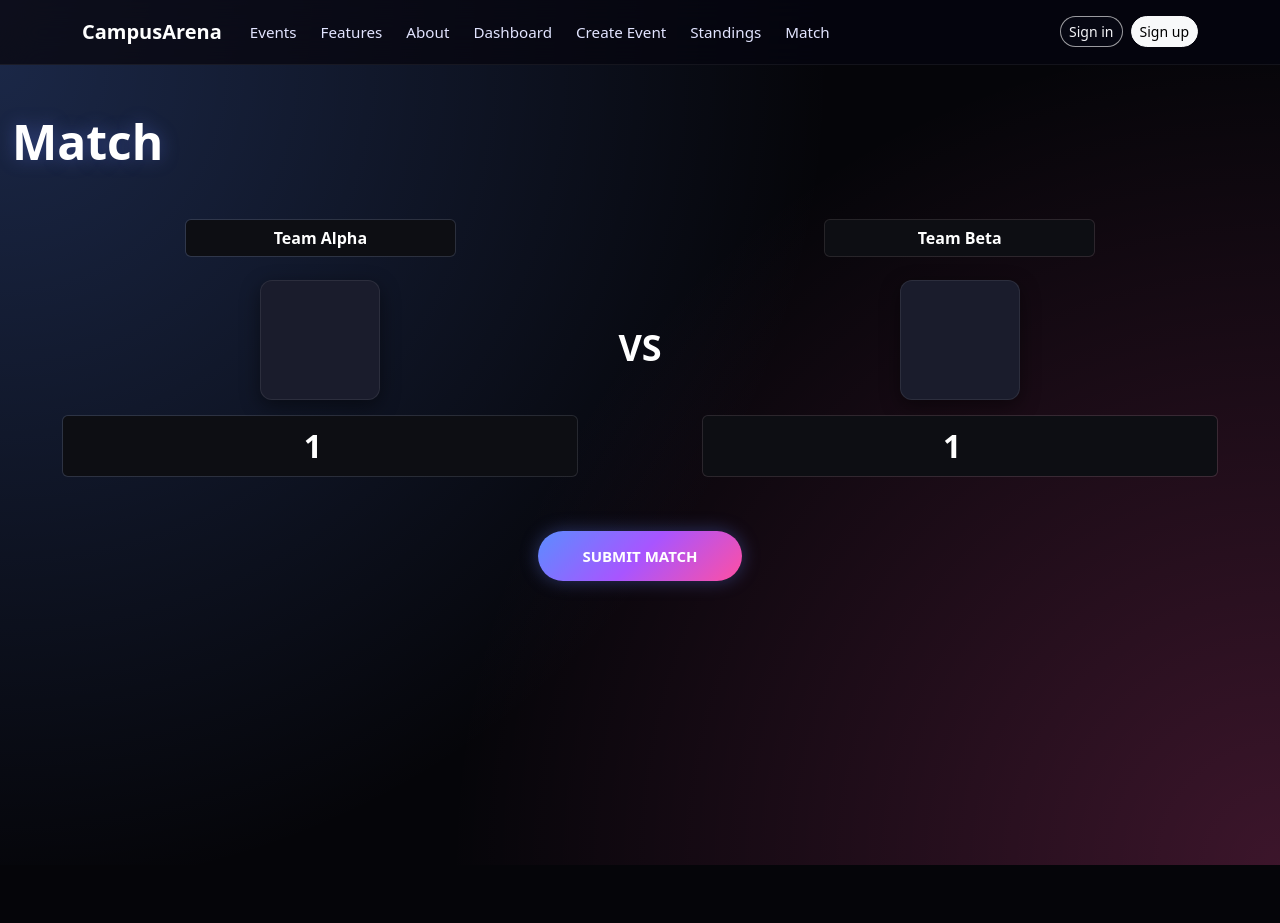
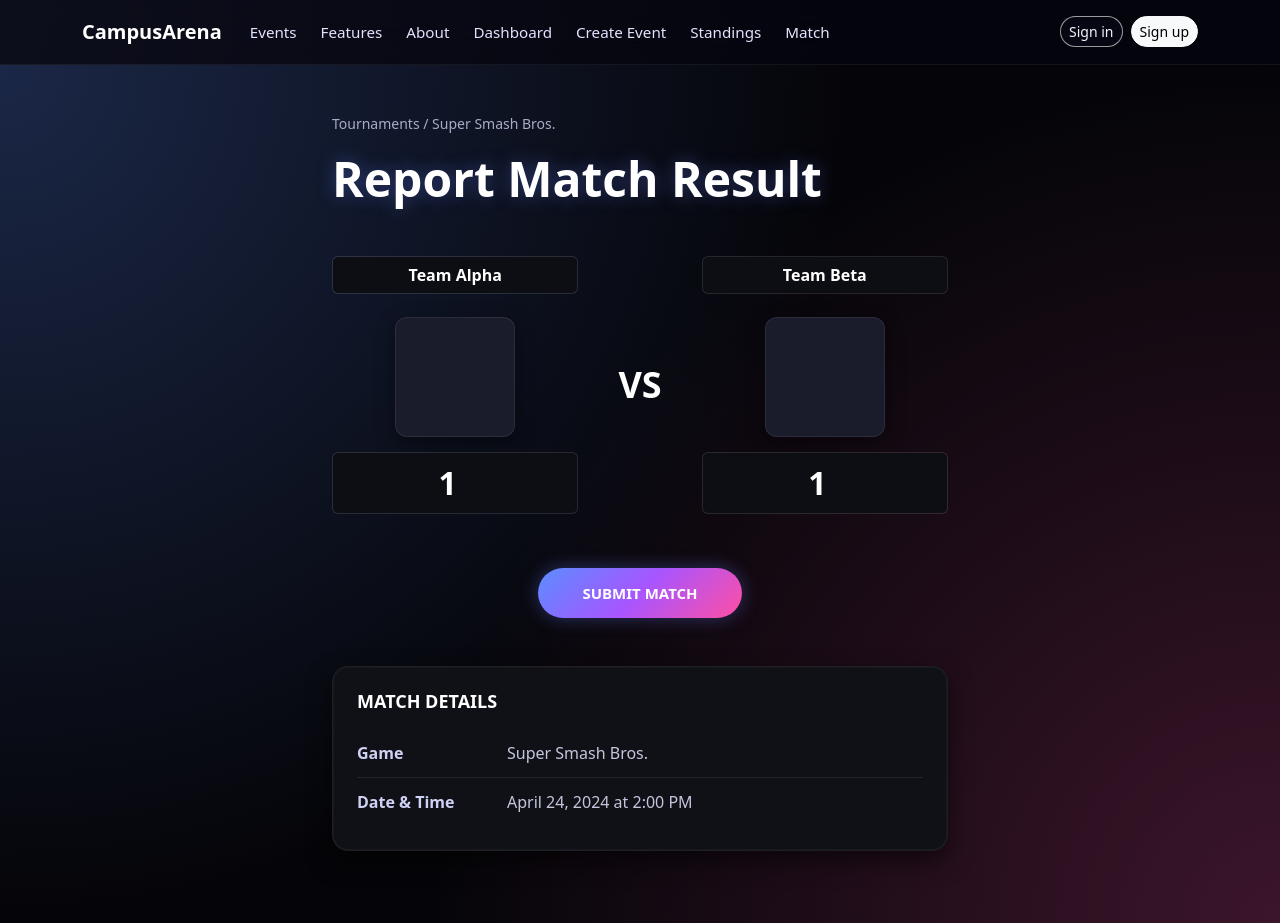
Before and after one commit to campusarena/campusarena, a Next.js app: page /match in a window 1280 px wide. Before the commit the page ends 865 px from the top, so only its background shows below. Built offline with nearby package versions, Linux system fonts and the light colour scheme; no server answers.

Commit message:
disabled editing match page and added back the match details

```diff
--- a/src/app/match/page.tsx
+++ b/src/app/match/page.tsx
@@ -1,7 +1,7 @@
 'use client';
 
 import { useState, useEffect } from 'react';
-import { Container, Row, Col, Form, Button } from 'react-bootstrap';
+import { Container, Row, Col, Form, Button, Badge } from 'react-bootstrap';
 import { useSession } from 'next-auth/react';
 import './match.css';
 
@@ -22,6 +22,10 @@ export default function MatchPage() {
   const [team2Name, setTeam2Name] = useState('Team Beta');
   const [team1Score, setTeam1Score] = useState(1);
   const [team2Score, setTeam2Score] = useState(1);
+  const [gameName] = useState('Super Smash Bros.');
+  const [matchDate] = useState('2024-04-24');
+  const [matchTime] = useState('14:00');
+  const [isVerified, setIsVerified] = useState(false);
 
   const [pendingMatches, setPendingMatches] = useState<PendingMatch[]>([]);
 
@@ -74,16 +78,30 @@ export default function MatchPage() {
     };
 
     setPendingMatches(prev => [...prev, newMatch]);
+    setIsVerified(true); // Lock the form
     alert('Match submitted for admin approval!');
   };
 
   return (
     <main style={{ flex: 1, backgroundColor: '#2c2c2c' }}>
       <Container fluid className="match-page py-5">
-      <Row>
+      <Row className="justify-content-center">
         {/* Match Input */}
-        <Col lg={12} className="mb-4">
-          <h1 className="mb-5">Match</h1>
+        <Col lg={8} xl={6} className="mb-4">
+          <div className="breadcrumb-text mb-3">
+            Tournaments / {gameName}
+          </div>
+
+          <h1 className="mb-5">Report Match Result</h1>
+
+          {/* Match Status Badge */}
+          {isVerified && (
+            <div className="mb-3">
+              <Badge bg="success" style={{ fontSize: '0.9rem', padding: '0.5rem 1rem' }}>
+                ✓ Match Locked & Submitted for Verification
+              </Badge>
+            </div>
+          )}
 
           {/* VS Section */}
           <div className="match-vs-section mb-5">
@@ -95,6 +113,7 @@ export default function MatchPage() {
                     value={team1Name}
                     onChange={(e) => setTeam1Name(e.target.value)}
                     placeholder="Team 1 Name"
+                    disabled={isVerified}
                     style={{
                       backgroundColor: '#0d0e13',
                       border: '1px solid rgba(255, 255, 255, 0.12)',
@@ -111,6 +130,7 @@ export default function MatchPage() {
                     min="0"
                     value={team1Score}
                     onChange={(e) => setTeam1Score(parseInt(e.target.value) || 0)}
+                    disabled={isVerified}
                     style={{
                       backgroundColor: '#0d0e13',
                       border: '1px solid rgba(255, 255, 255, 0.12)',
@@ -132,6 +152,7 @@ export default function MatchPage() {
                     value={team2Name}
                     onChange={(e) => setTeam2Name(e.target.value)}
                     placeholder="Team 2 Name"
+                    disabled={isVerified}
                     style={{
                       backgroundColor: '#0d0e13',
                       border: '1px solid rgba(255, 255, 255, 0.12)',
@@ -148,6 +169,7 @@ export default function MatchPage() {
                     min="0"
                     value={team2Score}
                     onChange={(e) => setTeam2Score(parseInt(e.target.value) || 0)}
+                    disabled={isVerified}
                     style={{
                       backgroundColor: '#0d0e13',
                       border: '1px solid rgba(255, 255, 255, 0.12)',
@@ -165,9 +187,32 @@ export default function MatchPage() {
               className="report-score-btn mt-4"
               size="lg"
               onClick={handleSubmitMatch}
+              disabled={isVerified}
             >
-              SUBMIT MATCH
+              {isVerified ? 'MATCH LOCKED' : 'SUBMIT MATCH'}
             </Button>
+          </div>
+
+          {/* Match Details Display */}
+          <div className="match-details-card">
+            <h4 className="mb-3">MATCH DETAILS</h4>
+            <div className="detail-row">
+              <span className="detail-label">Game</span>
+              <span className="detail-value">{gameName}</span>
+            </div>
+            <div className="detail-row">
+              <span className="detail-label">Date & Time</span>
+              <span className="detail-value">
+                {new Date(matchDate + 'T' + matchTime).toLocaleString('en-US', {
+                  month: 'long',
+                  day: 'numeric',
+                  year: 'numeric',
+                  hour: 'numeric',
+                  minute: '2-digit',
+                  hour12: true
+                })}
+              </span>
+            </div>
           </div>
         </Col>
       </Row>
```
